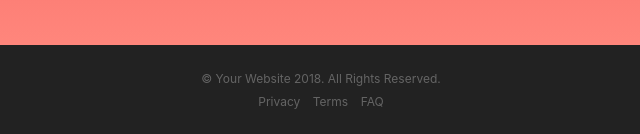
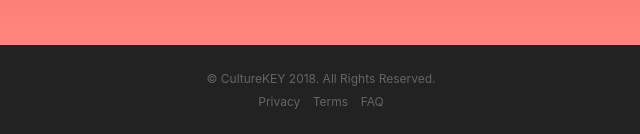
Before and after one commit to katelynae/Y2T3-App-Landing-Page, a website with bundled scripts: page index.html in a window 1280 px wide. Shown: the part 3618-3752 px from the top of the page, 319-959 px from the left. Built offline with nearby package versions, Linux system fonts and the light colour scheme; a web font is replaced by a local one.

Commit message:
Update index.html

```diff
--- a/index.html
+++ b/index.html
@@ -197,7 +197,7 @@
 
     <footer>
       <div class="container">
-        <p>&copy; Your Website 2018. All Rights Reserved.</p>
+        <p>&copy; CultureKEY 2018. All Rights Reserved.</p>
         <ul class="list-inline">
           <li class="list-inline-item">
             <a href="#">Privacy</a>
```
